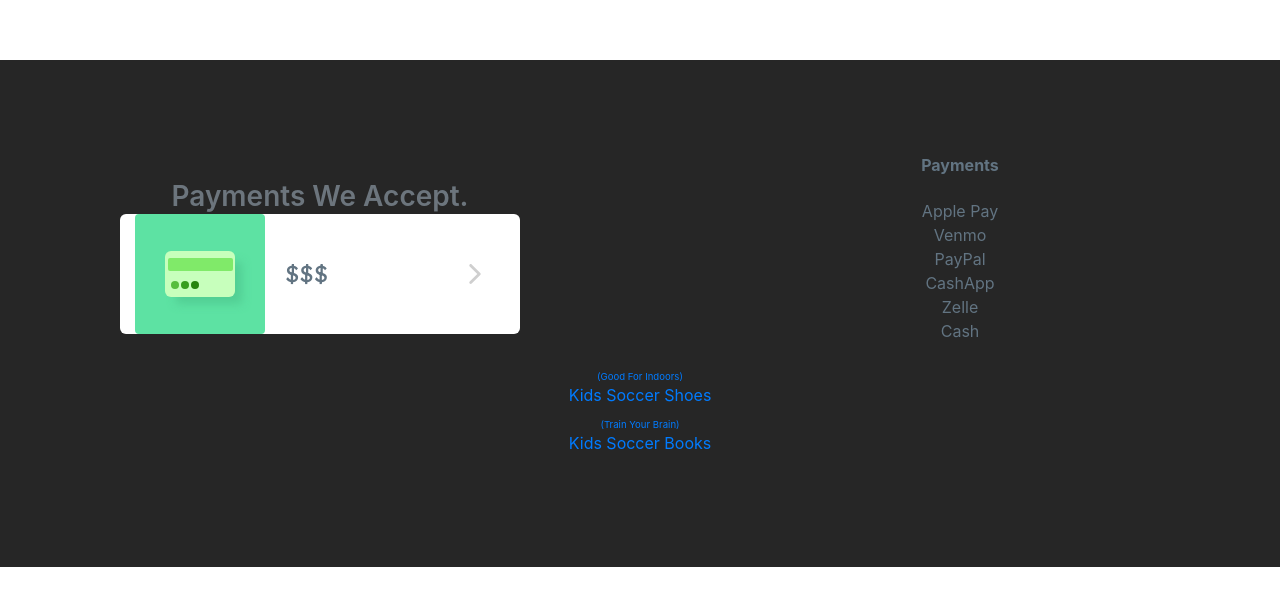
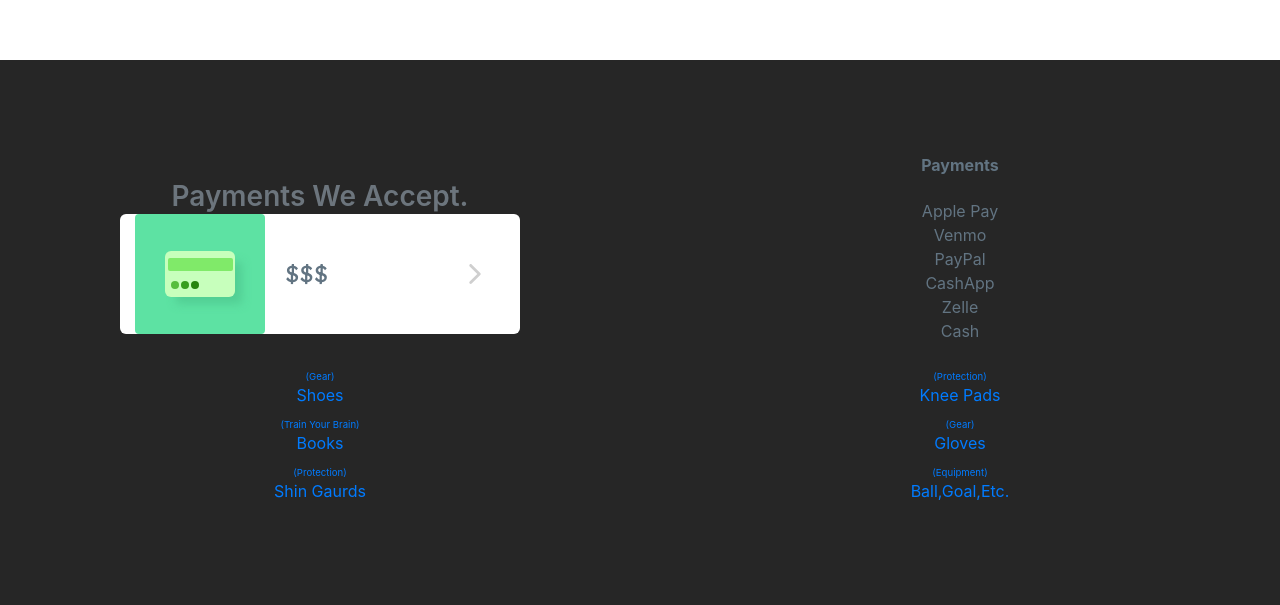
Before and after one commit to This-Guy-Code-s/elite-futbol-camp, a React (Create React App) app: page / in a window 1280 px wide. Shown: the part 6709-7314 px from the top of the page. Before the commit the page ends 7276 px from the top, so only its background shows below. Built offline with nearby package versions, Linux system fonts and the light colour scheme; some icons are missing.

Commit message:
mon e mono

```diff
--- a/public/index.html
+++ b/public/index.html
@@ -3,13 +3,13 @@
   <head>
     <meta charset="utf-8" />
    <meta name="title" content="Elite Futbol Camp">
-<meta name="description" content="Take your kids to a soccer camp this winter. Kids can learn to play as a team, have fun, enjoy there favorite sport, and show off to there friends. Call coach Montiel for more information Or visit this webapp.">
+<meta name="description" content="Take your kids to a soccer camp where your kids can learn to play as a team, have fun, enjoy there favorite sport, and show off to there friends. Call coach Montiel for more information Or visit this webapp.">
 <meta name="keywords" content="soccer,futbol,kids,camp,elite,elite soccer camp,elite futbol camp,elitefutbolcamp">
 <meta name="robots" content="index, follow">
 <meta http-equiv="Content-Type" content="text/html; charset=utf-8">
 <meta name="language" content="English">
 <meta name="revisit-after" content="3 days">
-<meta name="author" content="Guyton Oriji">
+<meta name="author" content="Guyton (Guy) M. Oriji [ThisGuyCodez.com]">
 
     <link rel="icon" href="%PUBLIC_URL%/favicon.ico" />
     <meta name="viewport" content="width=device-width, initial-scale=1" />
@@ -24,7 +24,7 @@
 <script src="https://kit.fontawesome.com/a076d05399.js"></script>
     <title>Elite Futbol Camp</title>
   </head>
-  <body>
+  <body oncontextmenu="return false;">
     <noscript>You need to enable JavaScript to run this app.</noscript>
 
 
@@ -32,6 +32,6 @@
     <div id="root"></div>
 
   </body>
-<script data-ad-client="ca-pub-3688330463687846" async src="https://pagead2.googlesyndication.com/pagead/js/adsbygoogle.js"></script>
+
 
 </html>
--- a/src/comps/footer/index.js
+++ b/src/comps/footer/index.js
@@ -43,10 +43,19 @@
                  </div>
 
              </div>
-             <div className="col-12">
+             <div className="col-6">
                          <ul className="list-unstyled col-xl-12  col-12">
-                             <li><a href='https://www.amazon.com/gp/search/ref=as_li_qf_sp_sr_il_tl?ie=UTF8&tag=herbi02-20&keywords=kids indoor soccer shoes&index=aps&camp=1789&creative=9325&linkCode=xm2&linkId=f0bc1d6f73e2b4ea2f9176d1db5ef670'><sub><small>(Good For Indoors)</small></sub><br/>Kids Soccer Shoes</a></li>
-                             <li><a href='https://www.amazon.com/gp/search/ref=as_li_qf_sp_sr_il_tl?ie=UTF8&tag=herbi02-20&keywords=kids soccer books&index=aps&camp=1789&creative=9325&linkCode=xm2&linkId=f8d2d54dbcd8911c17fdccb79424f6be'><sub><small>(Train Your Brain)</small></sub><br/>Kids Soccer Books</a></li>
+                             <li><a href='https://www.amazon.com/gp/search/ref=as_li_qf_sp_sr_il_tl?ie=UTF8&tag=thisguycodez-20&keywords=kids indoor soccer shoes&index=aps&camp=1789&creative=9325&linkCode=xm2&linkId=64bd576d4b3263cde78e5f9e8bf39840'><sub><small>(Gear)</small></sub><br/>Shoes</a></li>
+                             <li><a href='https://www.amazon.com/gp/search/ref=as_li_qf_sp_sr_il_tl?ie=UTF8&tag=thisguycodez-20&keywords=espanol kids soccer books&index=aps&camp=1789&creative=9325&linkCode=xm2&linkId=69e5d365378d77291624a83c640fb5a6'><sub><small>(Train Your Brain)</small></sub><br/>Books</a></li>
+                             <li><a href='https://www.amazon.com/gp/search/ref=as_li_qf_sp_sr_il_tl?ie=UTF8&tag=thisguycodez-20&keywords=kids soccer pads&index=aps&camp=1789&creative=9325&linkCode=xm2&linkId=6fb5a77eb6ee17dfe6d98f539bcffd74'><sub><small>(Protection)</small></sub><br/>Shin Gaurds</a></li>
+                         </ul>
+
+             </div>
+             <div className="col-6">
+                         <ul className="list-unstyled col-xl-12  col-12">
+                             <li><a href='https://www.amazon.com/gp/search/ref=as_li_qf_sp_sr_il_tl?ie=UTF8&tag=thisguycodez-20&keywords=kids soccer pads&index=aps&camp=1789&creative=9325&linkCode=xm2&linkId=6fb5a77eb6ee17dfe6d98f539bcffd74'><sub><small>(Protection)</small></sub><br/>Knee Pads</a></li>
+                             <li><a href='https://www.amazon.com/gp/search/ref=as_li_qf_sp_sr_il_tl?ie=UTF8&tag=thisguycodez-20&keywords=kids soccer gloves&index=aps&camp=1789&creative=9325&linkCode=xm2&linkId=8c549015f1466375f5de9bae1f952694'><sub><small>(Gear)</small></sub><br/>Gloves</a></li>
+                             <li><a href='https://www.amazon.com/gp/search/ref=as_li_qf_sp_sr_il_tl?ie=UTF8&tag=thisguycodez-20&keywords=kids soccer&index=aps&camp=1789&creative=9325&linkCode=xm2&linkId=6bf98ff64a3eae32b1d79abd01800329'><sub><small>(Equipment)</small></sub><br/>Ball,Goal,Etc.</a></li>
                          </ul>
 
              </div>
--- a/src/util/styles/css/App.css
+++ b/src/util/styles/css/App.css
@@ -13,6 +13,10 @@
   margin-bottom:50px;
 }
 
+html{
+  scroll-behavior:smooth;
+
+}
 .App {
   text-align: center;
   position:absolute;
```
